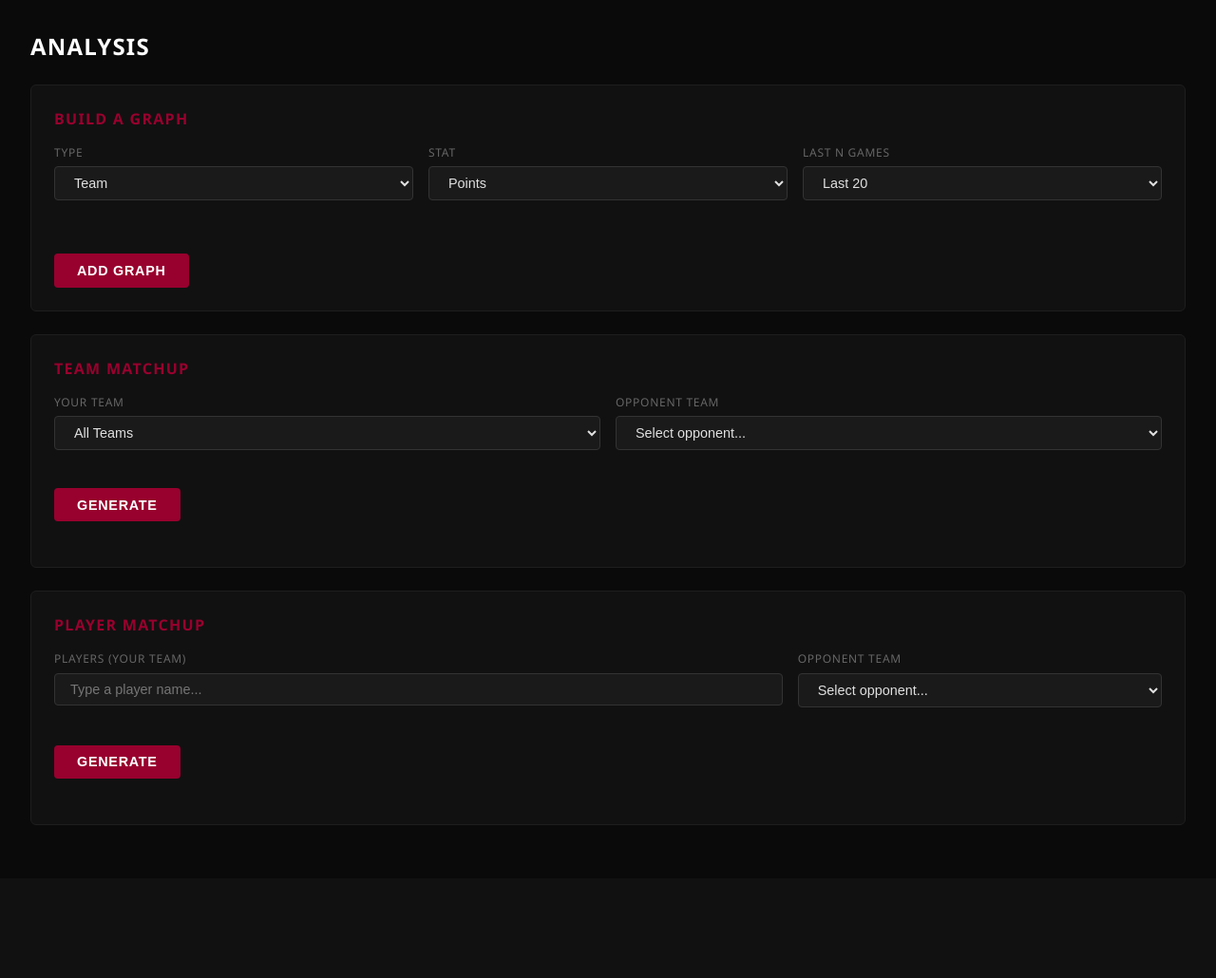
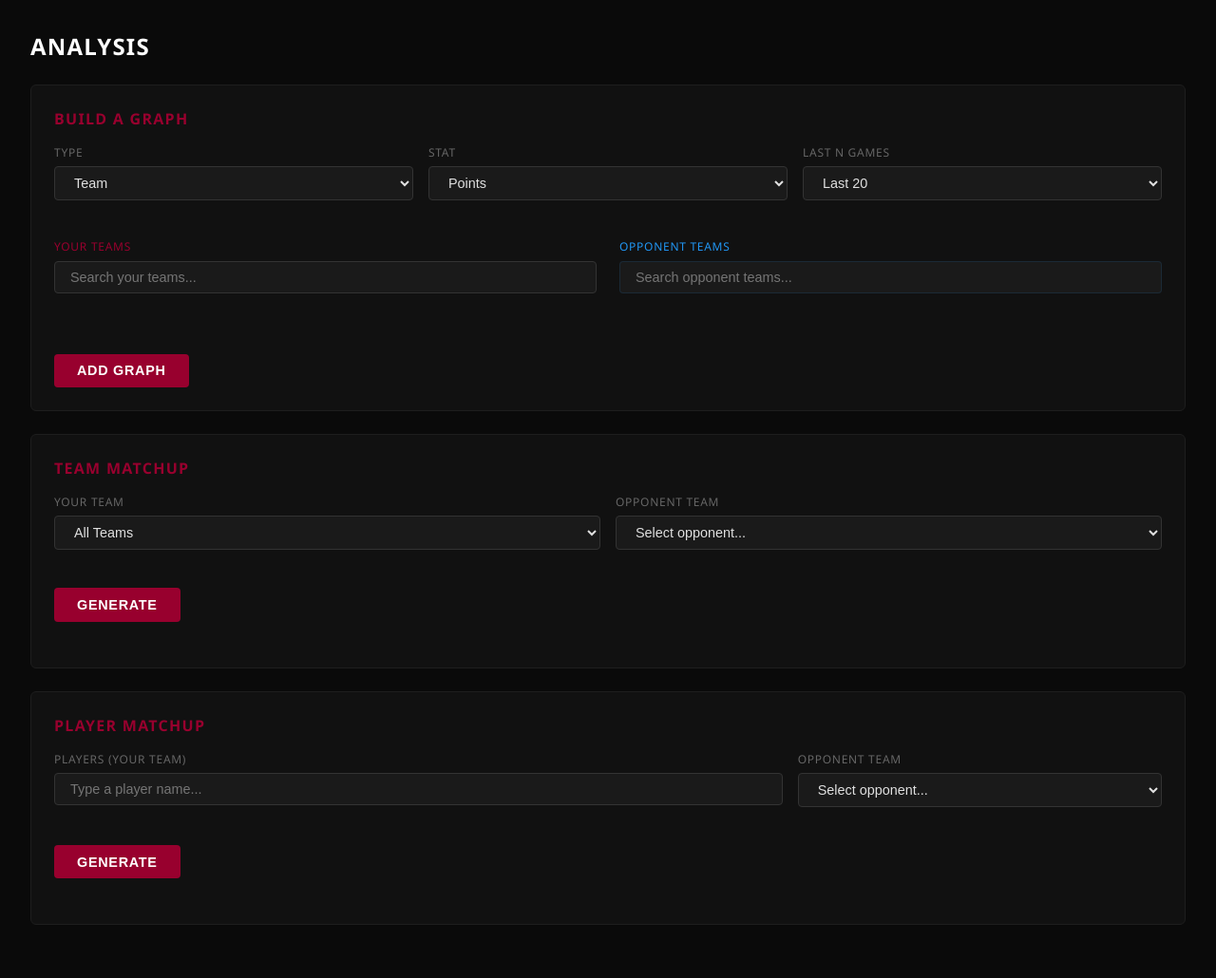
Before and after one commit to cVasquezRR413/player-metrics, a Flask app: template templates/analysis.html in a window 1280 px wide. Shown: the part 56-1086 px from the top of the page at 95% size. Before the commit the page ends 925 px from the top, so only its background shows below. Run offline with Flask 3, Linux system fonts and the light colour scheme; the template is opened without the code that fills it: most values are stand-ins (such as "Sample title", 1, 10 or a date in 2020).

Commit message:
Team Graph Dropdown added and base functionality fixed

```diff
--- a/app.py
+++ b/app.py
@@ -472,19 +472,27 @@ def chart_data():
 
     for selection in selections:
         if chart_type == 'team':
+            parts = selection.split('||')
+            team_name = parts[0]
+            side = parts[1] if len(parts) > 1 else 'yours'
+            is_your_team = 1 if side == 'yours' else 0
+
             query = f"""
-                SELECT g.game_id, g.date, g.win_loss, t2.team_name as opp_team,
+                SELECT g.game_id, g.date, g.win_loss, g.home_away,
+                    t_other.team_name as opp_team,
                     SUM(ps.{stat}) as value
                 FROM games g
-                JOIN teams t1 ON g.game_id = t1.game_id AND t1.is_your_team = 1
-                JOIN teams t2 ON g.game_id = t2.game_id AND t2.is_your_team = 0
-                JOIN player_stats ps ON ps.game_id = g.game_id
-                JOIN teams pt ON ps.team_id = pt.team_id AND pt.is_your_team = 1
-                WHERE t1.team_name = ?
+                JOIN teams t ON g.game_id = t.game_id
+                    AND t.is_your_team = ?
+                    AND t.team_name = ?
+                JOIN teams t_other ON g.game_id = t_other.game_id
+                    AND t_other.is_your_team != t.is_your_team
+                JOIN player_stats ps ON ps.team_id = t.team_id
+                    AND ps.game_id = g.game_id
                 GROUP BY g.game_id
                 ORDER BY g.date ASC, g.game_id ASC
             """
-            df = pd.read_sql_query(query, conn, params=(selection,))
+            df = pd.read_sql_query(query, conn, params=(is_your_team, team_name))
         else:
             parts = selection.split('||')
             player_name = parts[0]
--- a/templates/analysis.html
+++ b/templates/analysis.html
@@ -43,8 +43,43 @@
         </div>
     </div>
 
-    <!-- TEAM BUTTONS -->
-    <div id="teamButtons" style="display:flex; flex-wrap:wrap; gap:0.5rem; margin-bottom:1rem;"></div>
+    <!-- TEAM BUILDER -->
+    <div id="teamBuilder">
+
+        <div style="display:grid; grid-template-columns:1fr 1fr; gap:1.5rem; margin-bottom:1rem;">
+
+            <!-- YOUR TEAMS -->
+            <div>
+                <label class="field-label" style="color:#98002E;">Your Teams</label>
+                <div style="position:relative;">
+                    <input type="text" id="yourTeamInput" placeholder="Search your teams..."
+                        oninput="filterTeamDropdown('yours')" onfocus="filterTeamDropdown('yours')"
+                        style="background:#1a1a1a; color:#e0e0e0; border:1px solid #333; padding:0.5rem 1rem; border-radius:4px; width:100%; font-size:0.9rem; box-sizing:border-box;">
+                    <div id="yourTeamDropdown"
+                        style="display:none; position:absolute; top:100%; left:0; width:100%; background:#1a1a1a; border:1px solid #333; border-radius:4px; max-height:200px; overflow-y:auto; z-index:100;">
+                    </div>
+                </div>
+            </div>
+
+            <!-- OPPONENT TEAMS -->
+            <div>
+                <label class="field-label" style="color:#2196F3;">Opponent Teams</label>
+                <div style="position:relative;">
+                    <input type="text" id="oppTeamInput" placeholder="Search opponent teams..."
+                        oninput="filterTeamDropdown('opp')" onfocus="filterTeamDropdown('opp')"
+                        style="background:#1a1a1a; color:#e0e0e0; border:1px solid #2196F320; padding:0.5rem 1rem; border-radius:4px; width:100%; font-size:0.9rem; box-sizing:border-box;">
+                    <div id="oppTeamDropdown"
+                        style="display:none; position:absolute; top:100%; left:0; width:100%; background:#1a1a1a; border:1px solid #333; border-radius:4px; max-height:200px; overflow-y:auto; z-index:100;">
+                    </div>
+                </div>
+            </div>
+
+        </div>
+
+        <!-- TEAM TAGS -->
+        <div id="teamTags" style="display:flex; flex-wrap:wrap; gap:0.5rem; margin-bottom:1rem; min-height:2rem;"></div>
+
+    </div>
 
     <!-- PLAYER BUILDER -->
     <div id="playerBuilder" style="display:none;">
@@ -195,8 +230,23 @@
 <script src="https://cdnjs.cloudflare.com/ajax/libs/Chart.js/4.4.1/chart.umd.min.js"></script>
 <script>
 const teams = {{ teams | tojson }};
+const oppTeams = {{ opp_teams | tojson }};
 const yourPlayers = {{ your_players | tojson }};
 const oppPlayers = {{ opp_players | tojson }};
+
+const yourTeamOptions = teams.map(t => ({
+    label: t,
+    team_name: t,
+    side: 'yours',
+    key: `${t}||yours`
+}));
+
+const oppTeamOptions = oppTeams.map(t => ({
+    label: t,
+    team_name: t,
+    side: 'opp',
+    key: `${t}||opp`
+}));
 
 const yourPlayerOptions = yourPlayers.map(p => ({
     label: `${p.player_name} (${p.team_name})`,
@@ -240,43 +290,73 @@ function updateSelections() {
     const type = document.getElementById('chartType').value;
     selectedTeams.clear();
     graphPlayers.clear();
+    document.getElementById('teamTags').innerHTML = '';
     document.getElementById('playerTags').innerHTML = '';
 
     if (type === 'team') {
-        document.getElementById('teamButtons').style.display = 'flex';
+        document.getElementById('teamBuilder').style.display = 'block';
         document.getElementById('playerBuilder').style.display = 'none';
-        renderTeamButtons();
     } else {
-        document.getElementById('teamButtons').style.display = 'none';
+        document.getElementById('teamBuilder').style.display = 'none';
         document.getElementById('playerBuilder').style.display = 'block';
     }
 }
 
-function renderTeamButtons() {
-    const container = document.getElementById('teamButtons');
-    container.innerHTML = '';
-    teams.forEach(item => {
-        const btn = document.createElement('button');
-        btn.textContent = item;
-        btn.dataset.value = item;
-        btn.style.cssText = 'background:#1a1a1a; color:#888; border:1px solid #333; padding:0.4rem 0.8rem; border-radius:4px; cursor:pointer; font-size:0.8rem;';
-        btn.onclick = () => toggleTeam(btn, item);
-        container.appendChild(btn);
+function filterTeamDropdown(side) {
+    const inputId = side === 'yours' ? 'yourTeamInput' : 'oppTeamInput';
+    const dropdownId = side === 'yours' ? 'yourTeamDropdown' : 'oppTeamDropdown';
+    const options = side === 'yours' ? yourTeamOptions : oppTeamOptions;
+    const accentColor = side === 'yours' ? '#98002E' : '#2196F3';
+
+    const input = document.getElementById(inputId).value.toLowerCase();
+    const dropdown = document.getElementById(dropdownId);
+    dropdown.innerHTML = '';
+
+    const filtered = options.filter(t =>
+        t.label.toLowerCase().includes(input) && !selectedTeams.has(t.key)
+    );
+
+    if (filtered.length === 0) { dropdown.style.display = 'none'; return; }
+
+    filtered.slice(0, 10).forEach(t => {
+        const item = document.createElement('div');
+        item.textContent = t.label;
+        item.style.cssText = 'padding:0.5rem 1rem; cursor:pointer; color:#ccc; font-size:0.85rem;';
+        item.onmouseenter = () => item.style.background = '#2a2a2a';
+        item.onmouseleave = () => item.style.background = 'transparent';
+        item.onclick = () => addTeamTag(t, accentColor, inputId, dropdownId);
+        dropdown.appendChild(item);
     });
+
+    dropdown.style.display = 'block';
 }
 
-function toggleTeam(btn, item) {
-    if (selectedTeams.has(item)) {
-        selectedTeams.delete(item);
-        btn.style.background = '#1a1a1a';
-        btn.style.color = '#888';
-        btn.style.borderColor = '#333';
-    } else {
-        selectedTeams.set(item, item);
-        btn.style.background = '#98002E';
-        btn.style.color = '#fff';
-        btn.style.borderColor = '#98002E';
-    }
+function addTeamTag(t, accentColor, inputId, dropdownId) {
+    document.getElementById(inputId).value = '';
+    document.getElementById(dropdownId).style.display = 'none';
+
+    if (selectedTeams.has(t.key)) return;
+
+    selectedTeams.set(t.key, t);
+
+    const sideLabel = t.side === 'yours' ? 'Yours' : 'Opp';
+    const tag = document.createElement('span');
+    tag.className = 'player-tag';
+    tag.dataset.key = t.key;
+    tag.style.background = accentColor;
+
+    tag.innerHTML = `
+        <span class="tag-name">${t.team_name} [${sideLabel}]</span>
+        <span style="cursor:pointer; font-weight:bold; margin-left:0.25rem;" onclick="removeTeamTag('${t.key}')">×</span>
+    `;
+
+    document.getElementById('teamTags').appendChild(tag);
+}
+
+function removeTeamTag(key) {
+    selectedTeams.delete(key);
+    const tag = document.querySelector(`.player-tag[data-key="${CSS.escape(key)}"]`);
+    if (tag) tag.remove();
 }
 
 function filterDropdown(side) {
@@ -373,11 +453,13 @@ function removePlayerTag(key) {
 
 // Close dropdowns on outside click
 document.addEventListener('click', (e) => {
-    ['yourPlayerDropdown', 'oppPlayerDropdown', 'playerDropdown', 'matchupPlayerDropdown'].forEach(id => {
+    ['yourTeamDropdown', 'oppTeamDropdown', 'yourPlayerDropdown', 'oppPlayerDropdown', 'playerDropdown', 'matchupPlayerDropdown'].forEach(id => {
         const el = document.getElementById(id);
         if (el) el.style.display = 'none';
     });
 });
+document.getElementById('yourTeamInput')?.addEventListener('click', e => e.stopPropagation());
+document.getElementById('oppTeamInput')?.addEventListener('click', e => e.stopPropagation());
 document.getElementById('yourPlayerInput')?.addEventListener('click', e => e.stopPropagation());
 document.getElementById('oppPlayerInput')?.addEventListener('click', e => e.stopPropagation());
 
@@ -397,7 +479,11 @@ async function addGraph() {
         const res = await fetch(`/api/chart_data?${params}`);
         data = await res.json();
         selectionKeys = [...selectedTeams.keys()];
-        selectionLabels = selectionKeys;
+        selectionLabels = selectionKeys.map(k => {
+            const team = selectedTeams.get(k);
+            const sideLabel = team.side === 'yours' ? 'Yours' : 'Opp';
+            return `${team.team_name} [${sideLabel}]`;
+        });
         apiUrl = 'team';
     } else {
         if (graphPlayers.size === 0) { alert('Add at least one player.'); return; }
```
